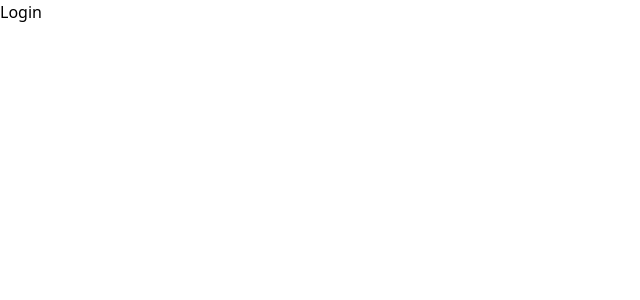
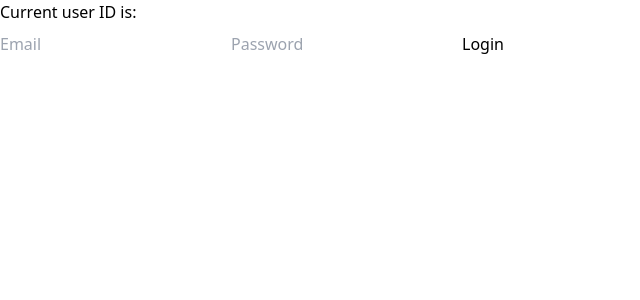
Before and after one commit to jack-barr3tt/finance-tracker, a React (Vite) app in the folder frontend/: page /login in a window 1280 px wide. Shown: the top 300 px of the page, without its empty margins (0-640 px from the left). Built offline with nearby package versions, Linux system fonts and the light colour scheme.

Commit message:
Add user context

```diff
--- a/frontend/src/App.tsx
+++ b/frontend/src/App.tsx
@@ -1,9 +1,12 @@
+import { UserProvider } from "./Hooks/useUser"
 import Router from "./Router"
 
 function App() {
   return (
     <>
-      <Router />
+      <UserProvider>
+        <Router />
+      </UserProvider>
     </>
   )
 }
--- /dev/null
+++ b/frontend/src/Hooks/useUser.tsx
@@ -0,0 +1,62 @@
+/* eslint-disable react-refresh/only-export-components */
+import { createContext, ReactNode, useContext, useState } from "react"
+import { LoginRequest, LoginResponse } from "../api/apiSchemas"
+import Cookies from "js-cookie"
+
+interface UserValue {
+  userId: number | null
+  login: (email: string, password: string) => Promise<boolean>
+  logout: () => void
+}
+
+const UserContext = createContext<UserValue | undefined>(undefined)
+
+export function useUser() {
+  const context = useContext(UserContext)
+  if (!context) throw new Error("No user context")
+  return context
+}
+
+export function UserProvider(props: { children: ReactNode }) {
+  const [userId, setUserId] = useState<number | null>(null)
+
+  const login = async (email: string, password: string) => {
+    const request: LoginRequest = {
+      email,
+      password,
+    }
+
+    const response = await fetch(import.meta.env.VITE_API_URL + "/login", {
+      method: "POST",
+      headers: {
+        "Content-Type": "application/json",
+      },
+      body: JSON.stringify(request),
+    })
+
+    if (response.ok) {
+      const data = (await response.json()) as LoginResponse
+      setUserId(data.id)
+
+      Cookies.set("access_token", data.token, {})
+
+      return true
+    }
+
+    return false
+  }
+
+  const logout = () => {
+    setUserId(null)
+    Cookies.remove("access_token")
+    Cookies.remove("refresh_token")
+  }
+
+  const value: UserValue = {
+    userId,
+    login,
+    logout,
+  }
+
+  return <UserContext.Provider value={value}>{props.children}</UserContext.Provider>
+}
--- a/frontend/src/Pages/Login.tsx
+++ b/frontend/src/Pages/Login.tsx
@@ -1,3 +1,41 @@
+import { FormEvent, useCallback, useState } from "react"
+import { useUser } from "../Hooks/useUser"
+
 export default function Login() {
-  return <div>Login</div>
+  const [email, setEmail] = useState("")
+  const [password, setPassword] = useState("")
+
+  const { userId, login } = useUser()
+
+  const handleSubmit = useCallback(
+    async (e: FormEvent<HTMLFormElement>) => {
+      e.preventDefault()
+
+      const result = await login(email, password)
+
+      console.log(result)
+    },
+    [email, password, login]
+  )
+
+  return (
+    <div className="flex flex-col gap-2">
+      <div>Current user ID is: {userId}</div>
+      <form onSubmit={handleSubmit}>
+        <input
+          type="email"
+          placeholder="Email"
+          value={email}
+          onChange={(e) => setEmail(e.target.value)}
+        />
+        <input
+          type="password"
+          placeholder="Password"
+          value={password}
+          onChange={(e) => setPassword(e.target.value)}
+        />
+        <button type="submit">Login</button>
+      </form>
+    </div>
+  )
 }
```
